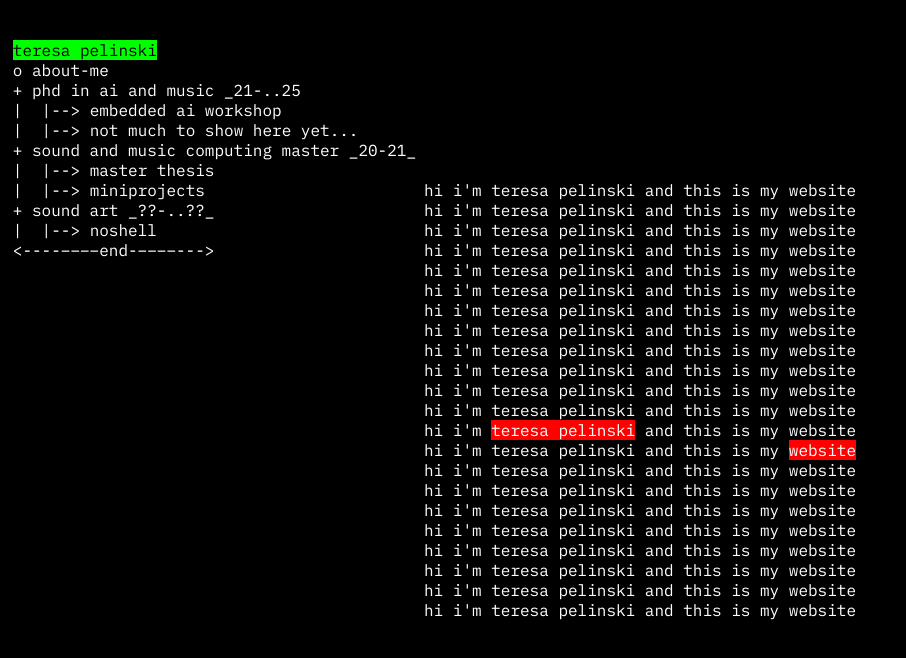
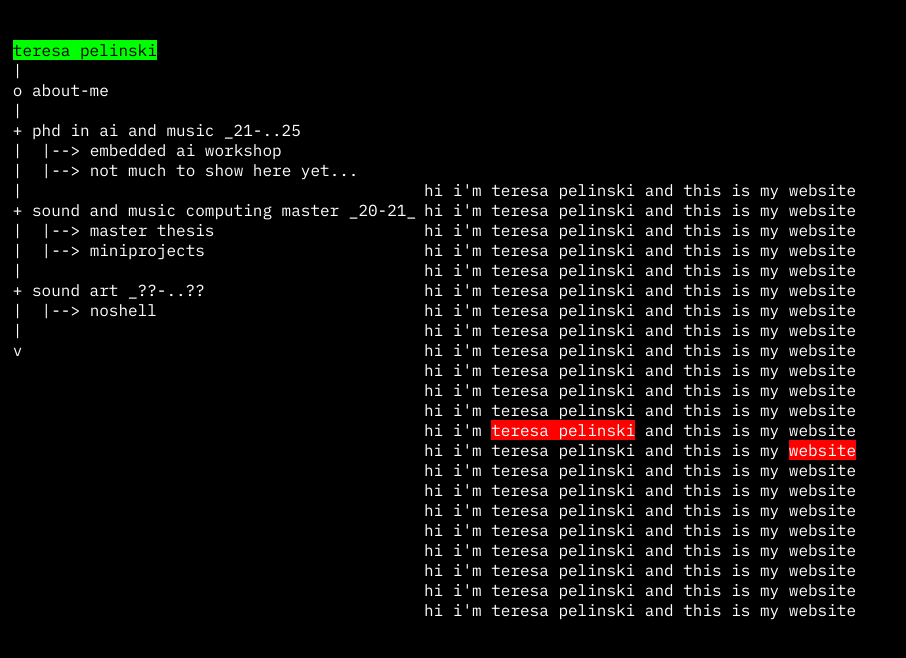
Before and after one commit to pelinski/teresapelinski, a React (Vite) app: page / in a window 1280 px wide. Shown: the top 658 px of the page, without its empty margins (0-906 px from the left). Built offline with nearby package versions, Linux system fonts and the light colour scheme.

Commit message:
empty trees for more visibility

```diff
--- a/src/pages/Home.page.tsx
+++ b/src/pages/Home.page.tsx
@@ -6,19 +6,24 @@ export const HomePage: React.FC = (): JSX.Element => {
 			{' '}
 			<nav>
 				<NavTree id={'teresa pelinski'} classN='title'>
+					<NavTree id={''} prompt={'|'} />
 					<NavTree id={<a onClick={scrollHandler('about-me')}>about-me</a>} prompt={'o'} />
+					<NavTree id={''} prompt={'|'} />
 					<NavTree id={'phd in ai and music _21-..25'} prompt={'+'}>
 						<NavTree id={'embedded ai workshop'} prompt={<>|&nbsp;&nbsp;{'|-->'}</>} />
 						<NavTree id={'not much to show here yet...'} prompt={<>|&nbsp;&nbsp;{'|-->'}</>} />
 					</NavTree>
+					<NavTree id={''} prompt={'|'} />
 					<NavTree id={'sound and music computing master _20-21_'} prompt={'+'}>
 						<NavTree id={'master thesis'} prompt={<>|&nbsp;&nbsp;{'|-->'}</>} />
 						<NavTree id={'miniprojects'} prompt={<>|&nbsp;&nbsp;{'|-->'}</>} />
 					</NavTree>
-					<NavTree id={'sound art _??-..??_'} prompt={'+'}>
+					<NavTree id={''} prompt={'|'} />
+					<NavTree id={'sound art _??-..??'} prompt={'+'}>
 						<NavTree id={'noshell'} prompt={<>|&nbsp;&nbsp;{'|-->'}</>} />
 					</NavTree>
-					<NavTree id={'<----––––end-––––--->'} />
+					<NavTree id={''} prompt={'|'} />
+					<NavTree id={''} prompt={'v'} />
 				</NavTree>
 			</nav>
 			<main>
```
